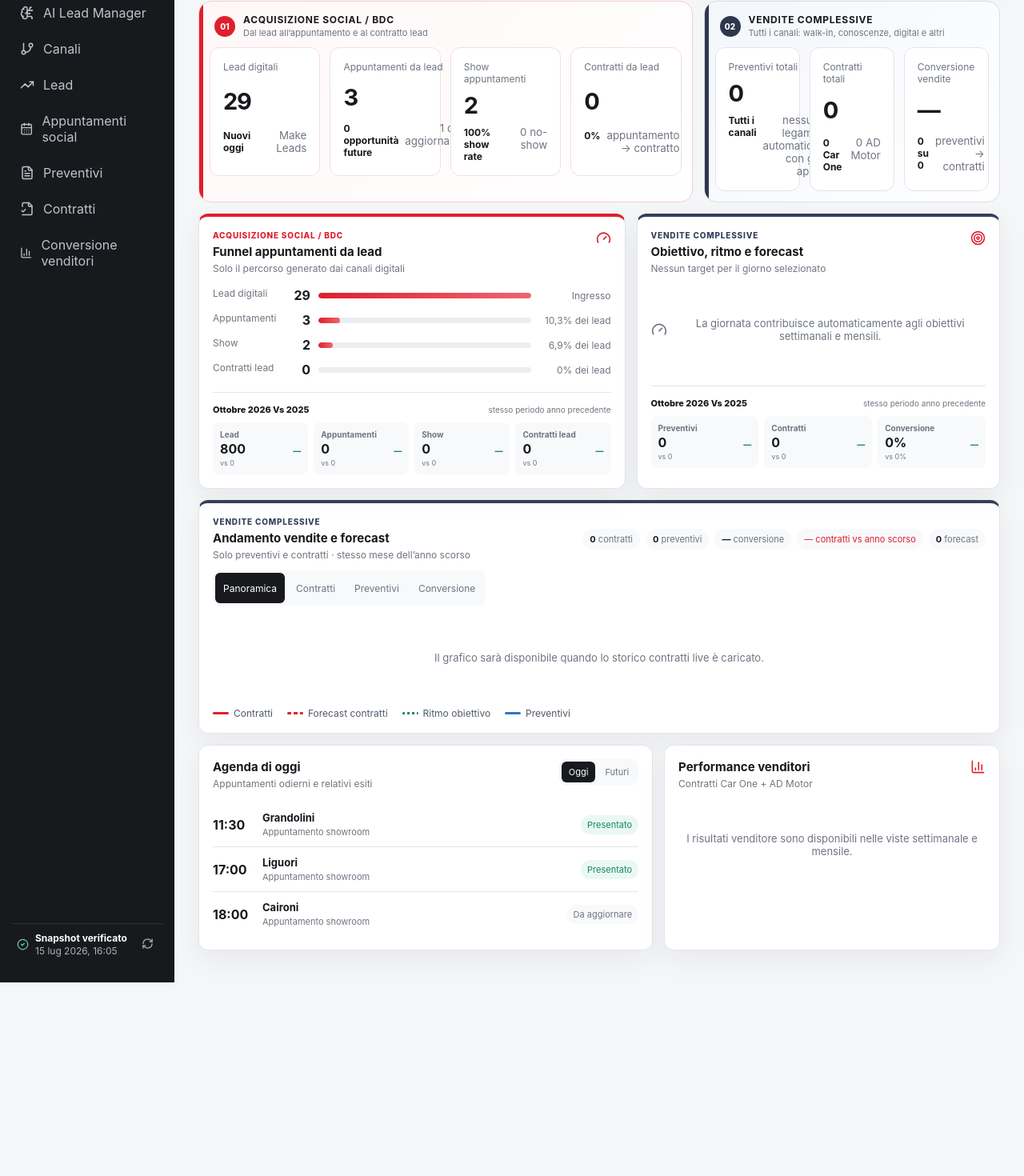
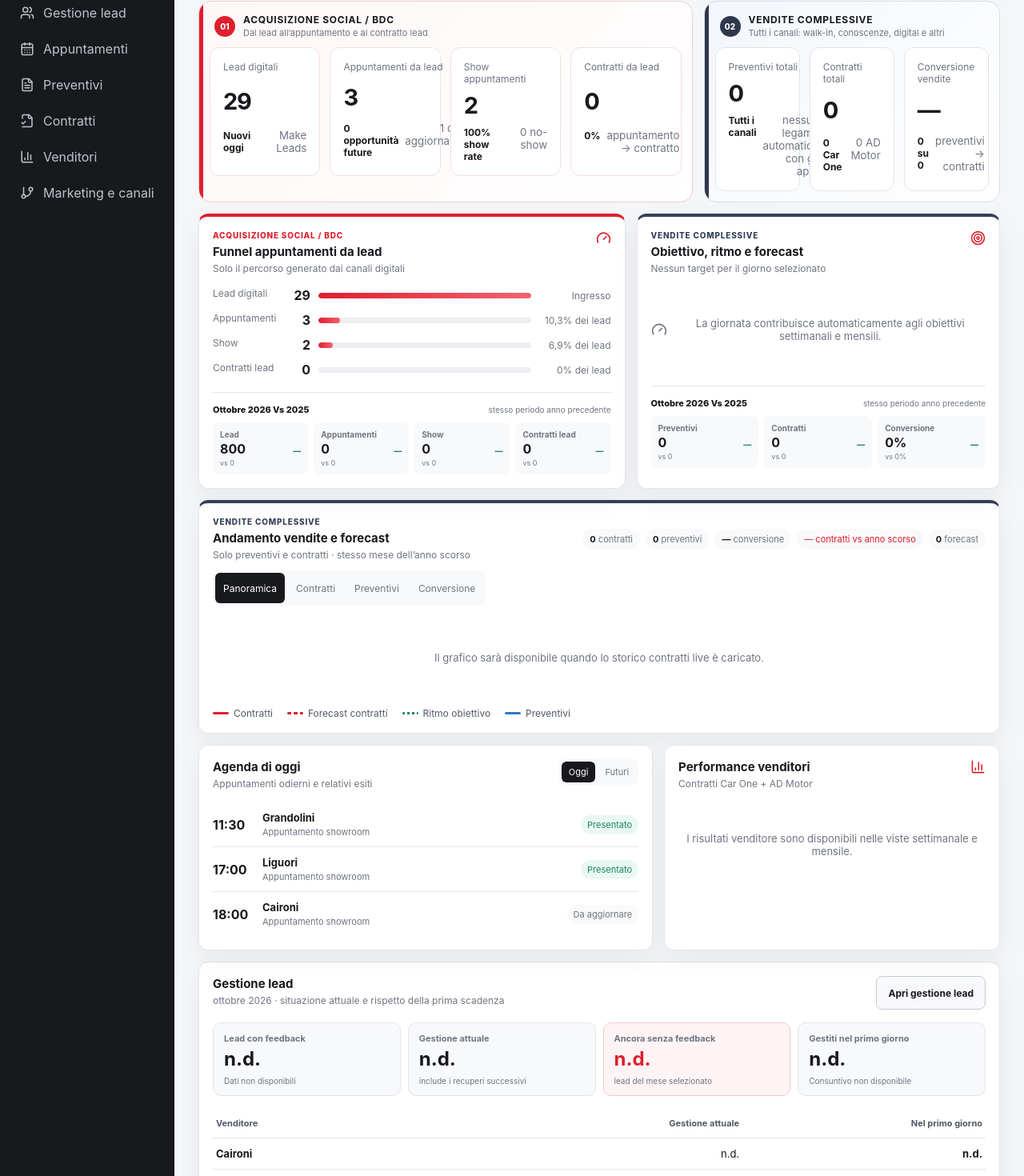
Before and after one commit to usatocarone-gif/car-one-crm, a Next.js app: page / in a window 1280 px wide. Shown: the part 137-1607 px from the top of the page at 80% size. Before the commit the page ends 1365 px from the top, so only its background shows below. Built offline with nearby package versions, Linux system fonts and the light colour scheme.

Commit message:
Add dashboard lead summary and unify lead workspace navigation

```diff
--- a/app/components/ai-lead-manager.tsx
+++ b/app/components/ai-lead-manager.tsx
@@ -49,7 +49,7 @@ function AiMetric({ label, value, detail, tone }: { label: string; value: number
   return <article className={`metric-card ai-metric ${tone ?? ""}`}><span>{label}</span><strong>{value}</strong><footer><small>{detail}</small></footer></article>;
 }
 
-export function AILeadManagerView({ payload }: { payload: DashboardPayload }) {
+export function AILeadManagerView({ payload, embedded = false }: { payload: DashboardPayload; embedded?: boolean }) {
   const leadItems = payload.leadItems;
   const anchorDate = useMemo(() => {
     const parsed = new Date(payload.lastUpdated);
@@ -95,7 +95,7 @@ export function AILeadManagerView({ payload }: { payload: DashboardPayload }) {
   const resetPage = () => setPage(1);
 
   return <>
-    <header className="page-head"><div><p className="eyebrow">Controllo operativo</p><h1>AI Lead Manager</h1><span>Scoring deterministico, prossima azione ed esecuzione venditori · appuntamenti solo da Google Calendar</span></div></header>
+    {embedded ? <header className="panel lead-operational-intro"><h3>Lead da lavorare</h3><p>Lead di {new Intl.DateTimeFormat("it-IT", { month: "long", year: "numeric" }).format(anchorDate)}. Priorità e filtri operativi; appuntamenti da Google Calendar.</p></header> : <header className="page-head"><div><p className="eyebrow">Controllo operativo</p><h1>AI Lead Manager</h1><span>Scoring deterministico, prossima azione ed esecuzione venditori · appuntamenti solo da Google Calendar</span></div></header>}
     {leadItems === undefined ? <section className="placeholder compact"><BrainCircuit size={32} /><h2>Dati operativi dettagliati non disponibili</h2><p>La pagina è pronta, ma l&apos;API attuale espone soltanto aggregati. Pubblica la nuova versione dell&apos;Apps Script per caricare le righe lead reali.</p></section> : <>
       <div className="metrics-grid ai-lead-kpis">
         <AiMetric label="Lead oggi" value={todayLeads} detail="entrati oggi" />
--- /dev/null
+++ b/app/components/dashboard-lead-management.tsx
@@ -0,0 +1,29 @@
+"use client";
+
+import type { DashboardPayload } from "@/lib/types";
+
+export function DashboardLeadManagement({ payload, month, onOpen }: { payload: DashboardPayload; month: string; onOpen: () => void }) {
+  const [year, monthNumber] = month.split("-").map(Number);
+  const current = (payload.leadManagement ?? []).filter(r => r.year === year && r.month === monthNumber);
+  const observed = (payload.leadDailyQuality ?? []).filter(r => r.measurement === "evening-observation" && r.date.startsWith(month));
+  const names = ["Caironi", "Grandolini", "Liguori", "Monacelli", "Bordini", "Pagliara"];
+  const rate = (managed: number, total: number) => total ? new Intl.NumberFormat("it-IT", { maximumFractionDigits: 1 }).format(managed / total * 100) + "%" : "n.d.";
+  const total = current.reduce((s,r) => s+r.total,0), managed = current.reduce((s,r) => s+r.managed,0);
+  const due = observed.reduce((s,r) => s+r.due,0), inTime = observed.reduce((s,r) => s+r.managedWithinDay,0);
+  const label = new Intl.DateTimeFormat("it-IT", { month: "long", year: "numeric" }).format(new Date(year, monthNumber-1, 1));
+  return <section className="panel dashboard-lead-management">
+    <header><div><h3>Gestione lead</h3><p>{label} · situazione attuale e rispetto della prima scadenza</p></div><button className="lead-open-button" onClick={onOpen}>Apri gestione lead</button></header>
+    <div className="lead-management-summary">
+      <article><span>Lead con feedback</span><strong>{current.length ? managed : "n.d."}</strong><small>{current.length ? `su ${total} lead nei fogli venditori` : "Dati non disponibili"}</small></article>
+      <article><span>Gestione attuale</span><strong>{rate(managed,total)}</strong><small>include i recuperi successivi</small></article>
+      <article className="attention"><span>Ancora senza feedback</span><strong>{current.length ? current.reduce((s,r)=>s+r.unmanaged,0) : "n.d."}</strong><small>lead del mese selezionato</small></article>
+      <article><span>Gestiti nel primo giorno</span><strong>{rate(inTime,due)}</strong><small>{observed.length ? `${inTime}/${due} nei giorni osservati` : "Consuntivo non disponibile"}</small></article>
+    </div>
+    <div className="dashboard-lead-table" role="table" aria-label="Gestione lead per venditore">
+      <div className="dashboard-lead-row" role="row"><span role="columnheader">Venditore</span><span role="columnheader">Gestione attuale</span><span role="columnheader">Nel primo giorno</span></div>
+      {names.map(name => { const a=current.filter(r=>r.seller.toLowerCase()===name.toLowerCase()), b=observed.filter(r=>r.seller.toLowerCase()===name.toLowerCase());return <div className="dashboard-lead-row" role="row" key={name}><b role="cell">{name}</b><span role="cell">{rate(a.reduce((s,r)=>s+r.managed,0),a.reduce((s,r)=>s+r.total,0))}</span><strong role="cell">{rate(b.reduce((s,r)=>s+r.managedWithinDay,0),b.reduce((s,r)=>s+r.due,0))}</strong></div>; })}
+    </div>
+    <p className="filter-scope-note">Attuale: feedback presente sui lead del mese. Primo giorno: feedback al controllo serale sui lead in scadenza; i recuperi tardivi non modificano questa percentuale.</p>
+    {payload.leadDailyQualityError && <p className="filter-scope-note">{payload.leadDailyQualityError}</p>}
+  </section>;
+}
--- a/app/globals.css
+++ b/app/globals.css
@@ -269,6 +269,19 @@ select option { color: #202733; background: #fff; font-weight: 400; }
 .trend-legend i.forecast-quote { background: repeating-linear-gradient(90deg, #2f78c4 0 5px, transparent 5px 8px); }
 .weekly-flow { margin-top: 14px; }
 .source-history-grid { align-items: start; }
+.dashboard-lead-management { margin-top: 14px; }
+.lead-open-button { min-height: 42px; padding: 10px 14px; border: 1px solid #c4cad3; border-radius: 8px; background: var(--surface-soft); color: var(--text); font: inherit; font-size: 12px; font-weight: 700; cursor: pointer; }
+.dashboard-lead-table { overflow-x: auto; }
+.dashboard-lead-row { min-width: 330px; display: grid; grid-template-columns: 1.2fr 1fr 1fr; gap: 12px; padding: 11px 4px; border-bottom: 1px solid var(--line); font-size: 13px; }
+.dashboard-lead-row:first-child { color: #505968; font-size: 11px; font-weight: 700; }
+.dashboard-lead-row > :not(:first-child) { text-align: right; }
+.lead-workspace-tabs { display: flex; gap: 6px; flex-wrap: wrap; margin-bottom: 18px; }
+.lead-operational-intro { margin-bottom: 14px; }
+.lead-workspace-tabs button { min-height: 44px; padding: 10px 16px; background: var(--surface); color: #505968; border: 1px solid #c4cad3; border-radius: 9px; cursor: pointer; font: inherit; font-size: 13px; font-weight: 600; }
+.lead-workspace-tabs button[aria-pressed="true"] { background: var(--text); border-color: var(--text); color: #fff; }
+.lead-analysis-details { margin-top: 18px; }
+.lead-analysis-details > summary { cursor: pointer; padding: 16px; border: 1px solid var(--line); border-radius: 10px; background: var(--surface); font-size: 14px; font-weight: 700; }
+.lead-analysis-details > summary:focus-visible { outline: 3px solid #2369ae; outline-offset: 3px; }
 .lead-management-panel { margin-top: 14px; overflow-x: auto; }
 .lead-management-panel > header svg { color: var(--success); }
 .lead-management-summary { display: grid; grid-template-columns: repeat(4, minmax(0, 1fr)); gap: 9px; margin-bottom: 16px; }
--- a/app/page.tsx
+++ b/app/page.tsx
@@ -7,16 +7,16 @@ import { snapshot } from "@/lib/snapshot";
 import { AILeadManagerView } from "@/app/components/ai-lead-manager";
 import { LeadDailyQualityPanel } from "@/app/components/lead-daily-quality";
 import { LEAD_REGION_CLUSTERS, leadCityCluster, leadRegionCluster } from "@/lib/lead-geography";
+import { DashboardLeadManagement } from "@/app/components/dashboard-lead-management";
 
 const menu = [
   { id: "dashboard", label: "Dashboard", icon: LayoutDashboard },
-  { id: "ai-lead-manager", label: "AI Lead Manager", icon: BrainCircuit },
-  { id: "channels", label: "Canali", icon: GitBranch },
-  { id: "sources", label: "Lead", icon: TrendingUp },
-  { id: "agenda", label: "Appuntamenti social", icon: CalendarDays },
+  { id: "sources", label: "Gestione lead", icon: Users },
+  { id: "agenda", label: "Appuntamenti", icon: CalendarDays },
   { id: "quotes", label: "Preventivi", icon: FileText },
   { id: "contracts", label: "Contratti", icon: FileCheck2 },
-  { id: "sellers", label: "Conversione venditori", icon: BarChart3 },
+  { id: "sellers", label: "Venditori", icon: BarChart3 },
+  { id: "channels", label: "Marketing e canali", icon: GitBranch },
 ];
 const SALES_TEAM = ["Caironi", "Grandolini", "Liguori", "Monacelli", "Bordini", "Pagliara"];
 
@@ -467,7 +467,7 @@ function selectedLeadContracts(payload: DashboardPayload, period: PeriodKey, sta
   return cohorts.filter((item) => buckets.has(`${item.year}-${item.month}-${item.week}`)).reduce((sum, item) => sum + item.contracts, 0);
 }
 
-function Dashboard({ payload, period, setPeriod }: { payload: DashboardPayload; period: PeriodKey; setPeriod: (period: PeriodKey) => void }) {
+function Dashboard({ payload, period, setPeriod, onOpenLeads }: { payload: DashboardPayload; period: PeriodKey; setPeriod: (period: PeriodKey) => void; onOpenLeads: () => void }) {
   const now = new Date();
   const [dayValue, setDayValue] = useState(now.toISOString().slice(0, 10));
   const [weekValue, setWeekValue] = useState(now.toISOString().slice(0, 10));
@@ -501,6 +501,7 @@ function Dashboard({ payload, period, setPeriod }: { payload: DashboardPayload;
       <AppointmentsPanel payload={payload} />
       <section className="panel"><header><div><h3>Performance venditori</h3><p>Contratti Car One + AD Motor</p></div><BarChart3 size={19} /></header><div className="seller-list">{data.sellers.length ? data.sellers.map((seller) => <div className="seller-row" key={seller.name}><div><b>{seller.name}</b><span>{seller.carOne} Car One · {seller.adMotor} AD</span></div><strong>{seller.contracts}</strong><div className="track"><i style={{ width: `${Math.max(8, seller.contracts / Math.max(...data.sellers.map((s) => s.contracts)) * 100)}%` }} /></div></div>) : <div className="empty-compact">I risultati venditore sono disponibili nelle viste settimanale e mensile.</div>}</div></section>
     </div>
+    <DashboardLeadManagement payload={payload} month={anchorValue.slice(0,7)} onOpen={onOpenLeads} />
   </>;
 }
 
@@ -558,7 +559,17 @@ function LeadManagementPanel({ current, previous, sourceLeadTotal, comparisonEna
   </section>;
 }
 
-function SourcesView({ payload }: { payload: DashboardPayload }) {
+function LeadWorkspace({ payload }: { payload: DashboardPayload }) {
+  const [view, setView] = useState("overview");
+  return <>
+    <header className="page-head"><div><p className="eyebrow">Controllo commerciale</p><h1>Gestione lead</h1><span>Risultati dei venditori, prime scadenze e lead da lavorare</span></div></header>
+    <div className="lead-workspace-tabs" role="group" aria-label="Vista gestione lead"><button aria-pressed={view === "overview"} onClick={() => setView("overview")}>Riepilogo e scadenze</button><button aria-pressed={view === "operational"} onClick={() => setView("operational")}>Elenco operativo</button></div>
+    <div hidden={view !== "overview"}><SourcesView payload={payload} embedded /></div>
+    <div hidden={view !== "operational"}><AILeadManagerView payload={payload} embedded /></div>
+  </>;
+}
+
+function SourcesView({ payload, embedded = false }: { payload: DashboardPayload; embedded?: boolean }) {
   const history = (payload.leadHistory ?? []).map(item => ({ ...item, city: leadCityCluster(item.city), region: leadRegionCluster(item.region), geoClassified: item.region !== "Da classificare" }));
   const management = payload.leadManagement ?? [];
   const years = [...new Set(history.map((item) => item.year))].sort((a, b) => b - a);
@@ -616,7 +627,7 @@ function SourcesView({ payload }: { payload: DashboardPayload }) {
   ).reduce((sum, item) => sum + item.leads, 0);
 
   return <>
-    <header className="page-head"><div><p className="eyebrow">Acquisizione</p><h1>Lead e gestione commerciale</h1><span>Provenienza, territorio e lavorazione dei lead assegnati ai venditori</span></div></header>
+    {!embedded && <header className="page-head"><div><p className="eyebrow">Acquisizione</p><h1>Lead e gestione commerciale</h1><span>Provenienza, territorio e lavorazione dei lead assegnati ai venditori</span></div></header>}
     <section className="filter-bar">
       <label><span>Anno</span><select value={year} onChange={(event) => setYear(event.target.value)}><option value="all">Tutti</option>{years.map((item) => <option value={item} key={item}>{item}</option>)}</select></label>
       <label><span>Mese</span><select value={month} onChange={(event) => setMonth(event.target.value)}><option value="all">Tutti</option>{MONTHS.map((item, index) => <option value={index + 1} key={item}>{item}</option>)}</select></label>
@@ -637,6 +648,7 @@ function SourcesView({ payload }: { payload: DashboardPayload }) {
     </> : null}
     <LeadDailyQualityPanel items={payload.leadDailyQuality} error={payload.leadDailyQualityError} year={year} month={month} />
     {history.length ? <>
+      <details className="lead-analysis-details"><summary>Approfondimenti: canali e territorio</summary>
       <div className="history-grid source-history-grid">
         <section className="panel"><header><div><h3>Andamento mensile</h3><p>Volumi e stagionalità dei lead</p></div><TrendingUp size={19} /></header><BarList rows={byMonth} maxRows={18} /></section>
         <section className="panel"><header><div><h3>Canali di acquisizione</h3><p>Facebook, Instagram, TikTok e altri</p></div><BarChart3 size={19} /></header><BarList rows={byChannel} /></section>
@@ -658,6 +670,7 @@ function SourcesView({ payload }: { payload: DashboardPayload }) {
         </div>
         <div className="notice"><CircleAlert size={17} /><span>“Altro” comprende le altre regioni e le località da verificare. Il conteggio “Zone classificate” resta separato: accorpare non significa classificare una località sconosciuta.</span></div>
       </section>
+      </details>
     </> : <section className="placeholder compact"><CircleAlert size={30} /><h2>Storico lead in attesa</h2><p>Aggiorna Apps Script alla versione cluster per caricare le tab mensili di Make Leads.</p></section>}
   </>;
 }
@@ -1348,6 +1361,6 @@ export default function Home() {
 
   return <main className="app-shell">
     <aside className="sidebar"><div className="brand"><i /><div><strong>Car One CRM</strong><span>Usato · Perugia</span></div></div><nav>{menu.map(({ id, label, icon: Icon }) => <button key={id} className={section === id ? "active" : ""} onClick={() => setSection(id)}><Icon size={18} /><span>{label}</span></button>)}</nav><footer><CheckCircle2 size={15} /><div><strong>{payload.source === "google-live" ? "Google live · 5 min" : "Snapshot verificato"}</strong><span>{updated || "Caricamento…"}</span></div><button aria-label="Aggiorna dati" onClick={() => void refresh()} disabled={loading}><RefreshCw size={15} className={loading ? "spin" : ""} /></button></footer></aside>
-    <section className="content">{section === "dashboard" ? <Dashboard payload={payload} period={period} setPeriod={setPeriod} /> : section === "ai-lead-manager" ? <AILeadManagerView payload={payload} /> : section === "channels" ? <ChannelsView payload={payload} /> : section === "sources" ? <SourcesView payload={payload} /> : section === "agenda" ? <SocialAppointmentsView payload={payload} /> : section === "quotes" ? <QuotesView payload={payload} /> : section === "contracts" ? <ContractsView payload={payload} /> : section === "sellers" ? <SellersView payload={payload} /> : <Placeholder section={section} />}</section>
+    <section className="content">{section === "dashboard" ? <Dashboard payload={payload} period={period} setPeriod={setPeriod} onOpenLeads={() => setSection("sources")} /> : section === "ai-lead-manager" ? <LeadWorkspace payload={payload} /> : section === "channels" ? <ChannelsView payload={payload} /> : section === "sources" ? <LeadWorkspace payload={payload} /> : section === "agenda" ? <SocialAppointmentsView payload={payload} /> : section === "quotes" ? <QuotesView payload={payload} /> : section === "contracts" ? <ContractsView payload={payload} /> : section === "sellers" ? <SellersView payload={payload} /> : <Placeholder section={section} />}</section>
   </main>;
 }
```
